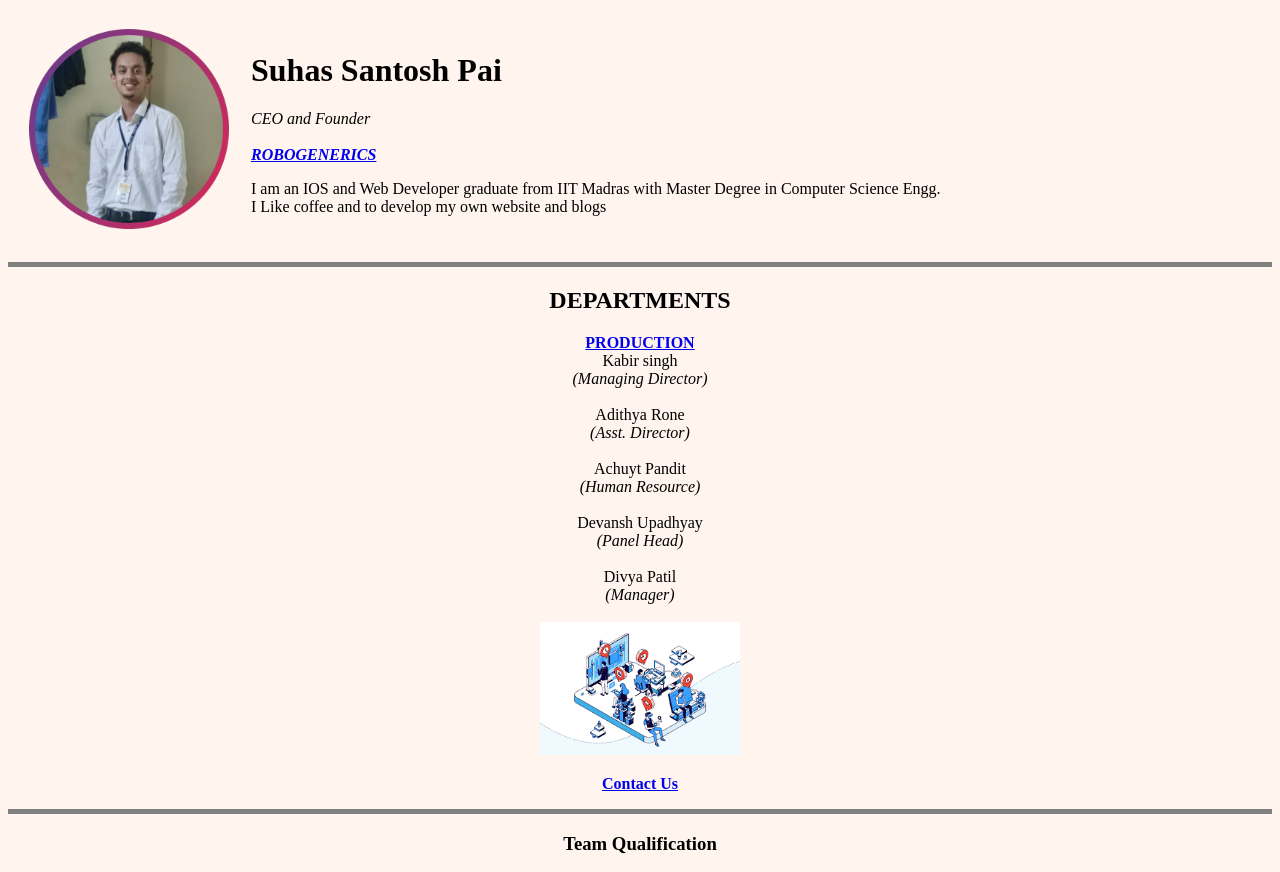
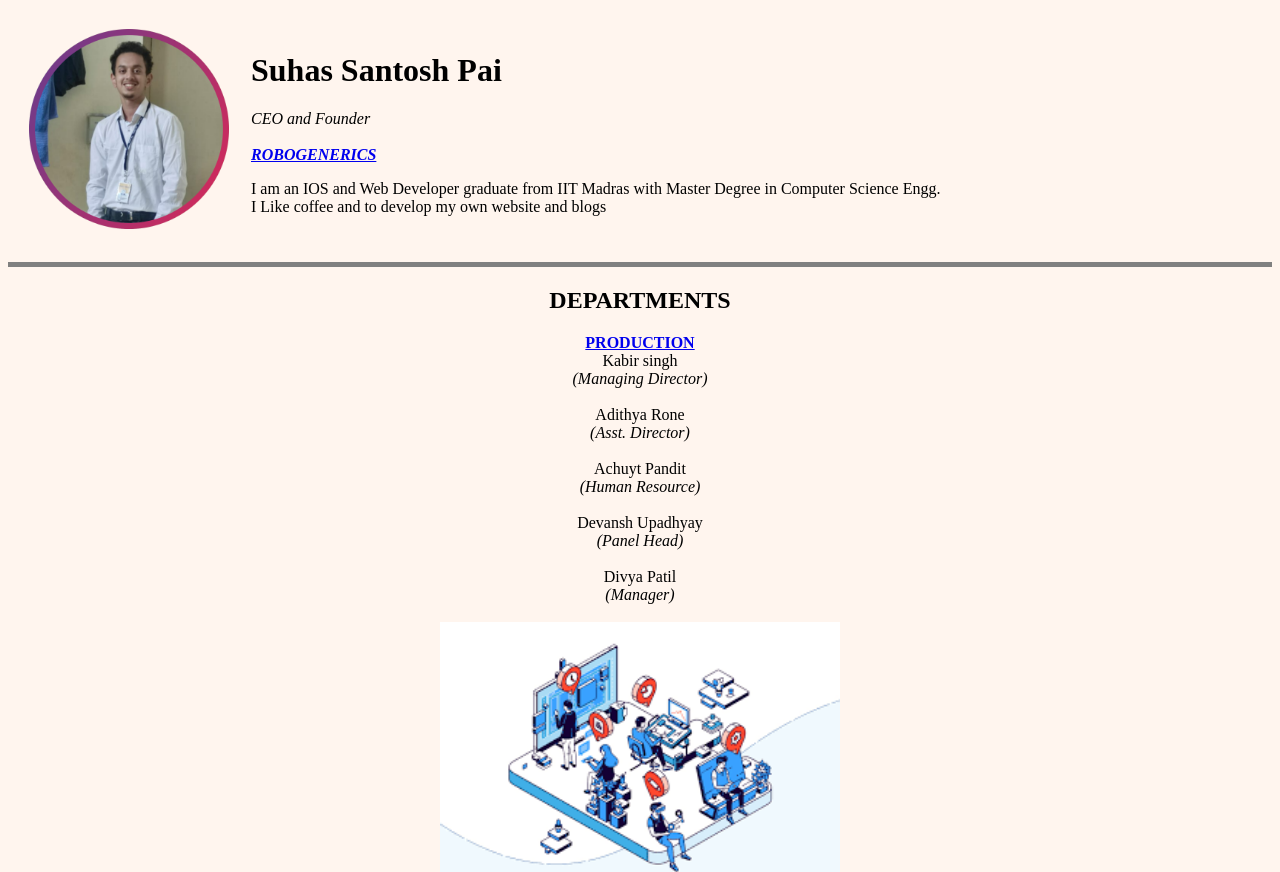
Before and after one commit to SuhasP2002/WEB, a plain HTML site: page index.html in a window 1280 px wide. Shown: the top 872 px of the page. Drawn offline with Linux system fonts and the light colour scheme.

Commit message:
commit changes

```diff
--- a/index.html
+++ b/index.html
@@ -56,7 +56,7 @@
       <Center>Divya Patil <footer><i>(Manager)</i></footer>
         <br />
       </Center>
-      <img src="https://github.com/SuhasP2002/WEB/blob/main/download.png" alt="Production Team" width="200" />
+      <img src="https://github.com/SuhasP2002/WEB/blob/main/download.png" alt="Production Team" width="400" />
       <p><b><a href="C:\Users\suhas\Desktop\HTML PROJECTS\Contact Us.html">Contact Us</a></b></p>
     </Center>
     <hr size="5" noshade />
```
